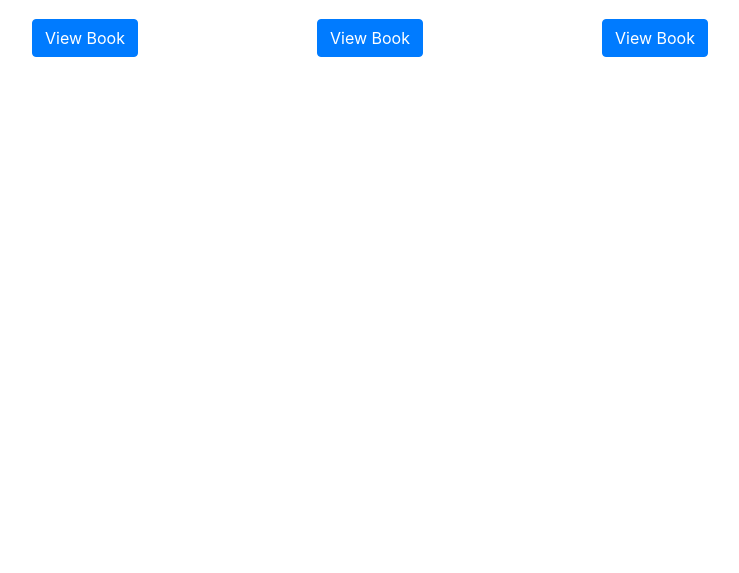
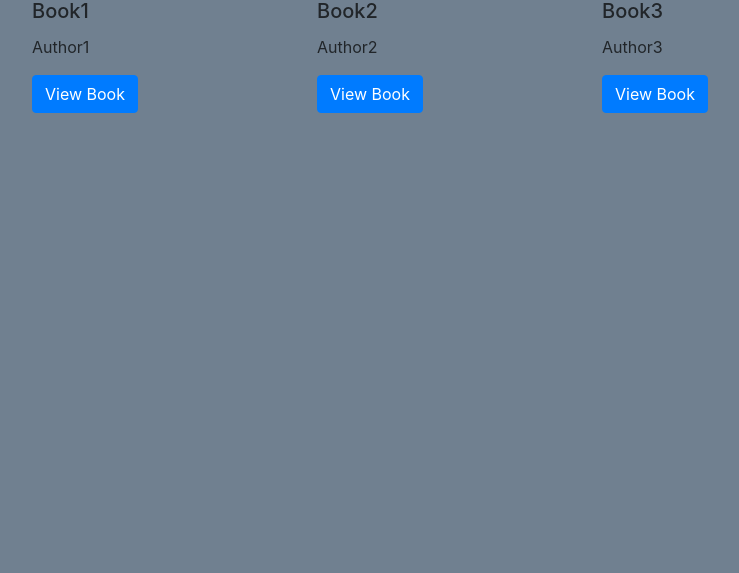
Before and after one commit to tanya1019/Flask, a Flask app: page /books in a window 1280 px wide. Shown: the part 227-800 px from the top of the page, without its empty margins (74-813 px from the left). Run offline with Flask 2, Linux system fonts and the light colour scheme; some libraries are stand-ins or nearby versions.

Commit message:
Added static file

```diff
--- /dev/null
+++ b/BookStore/static/style.css
@@ -0,0 +1,3 @@
+body {
+  background-color: slategray;
+}
--- a/BookStore/templates/base.html
+++ b/BookStore/templates/base.html
@@ -2,9 +2,13 @@
 
 <head>
     <link rel="stylesheet" href="https://maxcdn.bootstrapcdn.com/bootstrap/4.0.0/css/bootstrap.min.css" integrity="sha384-Gn5384xqQ1aoWXA+058RXPxPg6fy4IWvTNh0E263XmFcJlSAwiGgFAW/dAiS6JXm" crossorigin="anonymous">
+    <link rel="stylesheet" href="{{url_for('static' , filename= 'style.css')}}"
 </head>
 
 <body>
+    <nav class="navbar navbar-dark bg-dark">
+        <span class="navbar-brand mb-0 h1">BookStore</span>
+      </nav>
     {% block body %}
 
     {% endblock %}
```
